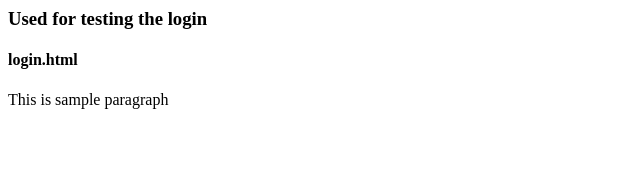
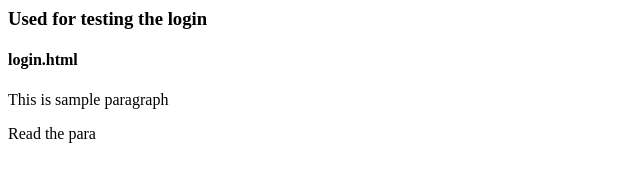
Before and after one commit to Ritesh-Goyal/epam-may, a plain HTML site: page login.html in a window 1280 px wide. Shown: the whole page, without its empty margins (0-640 px from the left). Drawn offline with Linux system fonts and the light colour scheme.

Commit message:
adding new content in login.html para

```diff
--- a/login.html
+++ b/login.html
@@ -4,5 +4,6 @@
 		<h4> login.html </h4>
 
 		<p> This is sample paragraph </p>
+		<p> Read the para </p>
 	</body>
 </html>
```
